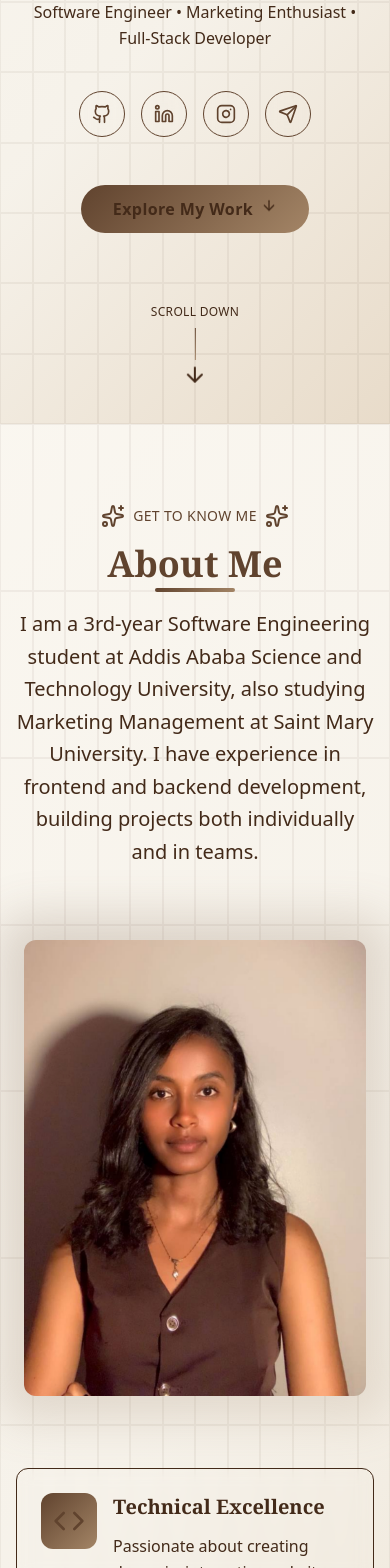
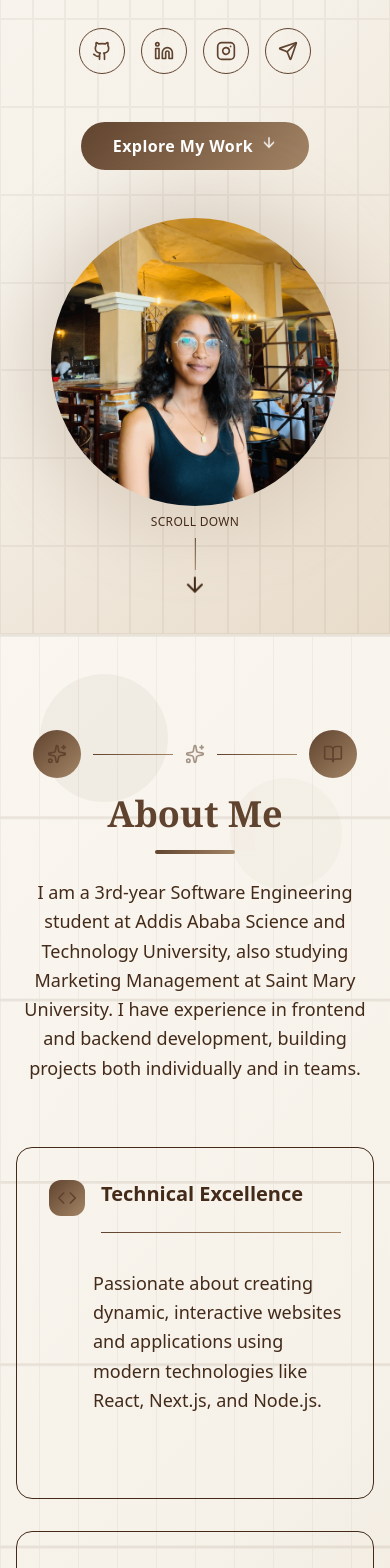
Before and after one commit to BeimnetTadesse/BeimnetTadesse_Portfolio, a Next.js app: page / in a window 390 px wide. Shown: the part 420-1988 px from the top of the page. Built offline with nearby package versions, Linux system fonts and the light colour scheme.

Commit message:
edited the buttons in all pages

```diff
--- a/components/about-section.tsx
+++ b/components/about-section.tsx
@@ -1,152 +1,133 @@
-import { GraduationCap, Code, TrendingUp, Sparkles, Target, BookOpen } from "lucide-react"
+"use client";
+
+import { GraduationCap, Code, TrendingUp, Sparkles, Target, BookOpen } from "lucide-react";
 
 export function AboutSection() {
   const skills = [
     {
       icon: Code,
       title: "Technical Excellence",
-      description: "Passionate about creating dynamic, interactive websites and applications using modern technologies like React, Next.js, and Node.js.",
-      color: "primary",
-      gradient: "bg-gradient-brown"
+      description:
+        "Passionate about creating dynamic, interactive websites and applications using modern technologies like React, Next.js, and Node.js.",
+      gradient: "bg-gradient-brown",
     },
-
-
     {
       icon: GraduationCap,
       title: "Continuous Learning",
-      description: "Currently pursuing dual degrees while actively participating in hackathons and building real-world projects for clients.",
-      color: "accent",
-      gradient: "bg-gradient-hover"
+      description:
+        "Currently pursuing dual degrees while actively participating in hackathons and building real-world projects for clients.",
+      gradient: "bg-gradient-hover",
     },
     {
       icon: TrendingUp,
       title: "Marketing Insight",
-        description: "Learning digital marketing strategies, managing social media accounts, running ads, and analyzing basic metrics to improve online presence and engagement.",
-        color: "accent",
+      description:
+        "Learning digital marketing strategies, managing social media accounts, running ads, and analyzing basic metrics to improve online presence and engagement.",
       gradient: "bg-gradient-brown",
-      }
-  ]
+    },
+  ];
 
   return (
-    <section className="py-20 bg-gradient-warm relative overflow-hidden">
-      {/* Floating Background Elements */}
-      <div className="absolute inset-0 pointer-events-none">
-        <div className="absolute top-20 left-10 w-32 h-32 bg-primary/5 rounded-full animate-float" />
-        <div className="absolute top-40 right-20 w-24 h-24 bg-secondary/5 rounded-full animate-float" style={{ animationDelay: '2s' }} />
-        <div className="absolute bottom-32 left-1/4 w-40 h-40 bg-accent/5 rounded-full animate-float" style={{ animationDelay: '4s' }} />
-        <div className="absolute top-1/2 right-1/3 w-20 h-20 bg-primary/3 rounded-full animate-float" style={{ animationDelay: '1s' }} />
+    <section className="py-24 bg-gradient-warm relative overflow-hidden">
+      {/* Subtle Background Elements */}
+      <div className="absolute inset-0 pointer-events-none opacity-5">
+        <div className="absolute top-10 left-10 w-32 h-32 bg-primary rounded-full animate-float" />
+        <div className="absolute top-36 right-12 w-28 h-28 bg-secondary rounded-full animate-float" style={{ animationDelay: '1s' }} />
+        <div className="absolute bottom-16 left-1/4 w-40 h-40 bg-accent/10 rounded-full animate-float" style={{ animationDelay: '2s' }} />
+      </div>
 
-        {/* Geometric Pattern Overlay */}
-        <div className="absolute inset-0 opacity-5">
-          <div className="grid grid-cols-12 h-full">
-            {Array.from({ length: 144 }).map((_, i) => (
-              <div key={i} className="border border-primary/20" />
-            ))}
+      {/* Geometric Pattern */}
+      <div className="absolute inset-0 opacity-10">
+        <svg className="w-full h-full" viewBox="0 0 100 100" preserveAspectRatio="none">
+          <defs>
+            <pattern id="grid" width="10" height="10" patternUnits="userSpaceOnUse">
+              <path d="M 10 0 L 0 0 0 10" fill="none" stroke="hsl(var(--primary))" strokeWidth="0.3" />
+            </pattern>
+          </defs>
+          <rect width="100" height="100" fill="url(#grid)" />
+        </svg>
       </div>
+
+      <div className="container mx-auto px-4 relative z-10">
+        {/* Header */}
+        <div className="text-center mb-16 animate-slide-up">
+          <div className="flex items-center justify-center gap-3 mb-4">
+            <div className="w-12 h-12 bg-gradient-brown rounded-full flex items-center justify-center animate-pulse-glow">
+              <Sparkles className="h-5 w-5 text-primary" />
+            </div>
+            <div className="h-px bg-gradient-brown flex-1 max-w-20"></div>
+            <Sparkles className="h-5 w-5 text-primary animate-pulse" />
+            <div className="h-px bg-gradient-brown flex-1 max-w-20"></div>
+            <div className="w-12 h-12 bg-gradient-brown rounded-full flex items-center justify-center animate-pulse-glow" style={{ animationDelay: '1s' }}>
+              <BookOpen className="h-5 w-5 text-primary" />
             </div>
           </div>
 
-      <div className="container mx-auto px-4 relative z-10">
-        <div className="text-center mb-16 animate-slide-up">
-          <div className="inline-flex items-center gap-2 mb-4">
-            <Sparkles className="h-6 w-6 text-primary animate-pulse-glow" />
-            <span className="text-sm font-medium text-primary uppercase tracking-wide">Get To Know Me</span>
-            <Sparkles className="h-6 w-6 text-primary animate-pulse-glow" />
-          </div>
-          <h2 className="font-serif text-4xl md:text-5xl font-bold mb-6 text-primary relative">
+          {/* Title + separator line + paragraph */}
+          <h2 className="font-serif text-4xl md:text-5xl font-bold text-primary relative mb-4">
             About Me
-            <div className="absolute -bottom-2 left-1/2 transform -translate-x-1/2 w-20 h-1 bg-gradient-brown rounded-full" />
           </h2>
-          <p className="text-xl text-foreground/80 max-w-3xl mx-auto leading-relaxed">
+          <div className="w-20 h-1 bg-gradient-brown rounded-full mx-auto mb-6" />
+          <p className="text-lg md:text-xl text-foreground max-w-3xl mx-auto leading-relaxed">
             I am a 3rd-year Software Engineering student at Addis Ababa Science and Technology University, also studying
             Marketing Management at Saint Mary University. I have experience in frontend and backend development,
             building projects both individually and in teams.
           </p>
         </div>
 
-        <div className="grid md:grid-cols-2 gap-16 items-center">
-          {/* Enhanced Image Section */}
-          <div className="relative animate-slide-up" style={{ animationDelay: '0.2s' }}>
-            <div className="relative group">
-              {/* Background decoration */}
-              <div className="absolute -inset-4 bg-gradient-brown rounded-3xl blur-xl opacity-20 group-hover:opacity-30 transition-opacity duration-700" />
-              <div className="absolute -inset-2 bg-gradient-card rounded-2xl opacity-50" />
+        {/* Skill Cards */}
+        <div className="flex flex-col md:flex-row gap-8 justify-center items-stretch">
+          {skills.map((skill, index) => (
+            <div
+              key={index}
+              className="group relative flex-1 min-h-[22rem] bg-card/80 rounded-2xl shadow-card hover:shadow-glow border border-border/20 overflow-hidden transition-all duration-500"
+              style={{ animationDelay: `${index * 0.2}s` }}
+            >
+              {/* Subtle shimmer */}
+              <div className="absolute inset-0 opacity-0 group-hover:opacity-100 transition-opacity duration-700">
+                <div className="absolute inset-0 bg-gradient-to-r from-transparent via-primary/10 to-transparent animate-shimmer"></div>
+              </div>
 
-              {/* Main image container */}
-              <div className="relative bg-card rounded-2xl p-2 shadow-card">
-                <img
-                  src="/photo2.png"
-                  alt="Beimnet Ashenafi"
-                  className="rounded-xl w-full max-w-md mx-auto shadow-warm transform transition-transform duration-700 group-hover:scale-105"
-                />
-
-                {/* Shimmer overlay */}
-                <div className="absolute inset-2 rounded-xl overflow-hidden">
-                  <div className="absolute inset-0 bg-gradient-to-r from-transparent via-white/10 to-transparent -translate-x-full group-hover:translate-x-full transition-transform duration-1000 animate-shimmer" />
+              {/* Card Content */}
+              <div className="p-8 flex flex-col h-full justify-between relative z-10">
+                <div className="flex items-start gap-4">
+                  <div className="relative">
+                    <div className={`p-2 ${skill.gradient} rounded-xl shadow-warm animate-pulse-glow`}>
+                      <skill.icon className="h-5 w-5 text-primary" />
                     </div>
                   </div>
 
-              {/* Floating accent elements */}
-              <div className="absolute -top-6 -right-6 w-12 h-12 bg-primary/10 rounded-full animate-pulse-glow" />
-              <div className="absolute -bottom-4 -left-4 w-8 h-8 bg-secondary/10 rounded-full animate-float" />
-            </div>
-          </div>
-
-          {/* Enhanced Info Cards */}
-          <div className="space-y-8">
-            {skills.map((skill, index) => (
-              <div
-                key={index}
-                className="group relative animate-slide-up"
-                style={{ animationDelay: `${0.4 + index * 0.2}s` }}
-              >
-                {/* Background glow effect */}
-                <div className="absolute -inset-2 bg-gradient-to-r from-primary/5 to-secondary/5 rounded-2xl blur-sm opacity-0 group-hover:opacity-100 transition-opacity duration-500" />
-
-                <div className="relative bg-card/80 backdrop-blur-sm rounded-xl shadow-card hover:shadow-glow transition-all duration-500 group-hover:-translate-y-2 border border-border/20 overflow-hidden">
-                  {/* Shimmer effect */}
-                  <div className="absolute inset-0 bg-gradient-to-r from-transparent via-white/5 to-transparent -translate-x-full group-hover:translate-x-full transition-transform duration-1000" />
-
-                  <div className="p-6 relative">
-                    <div className="flex items-start gap-4">
-                      <div className="relative">
-                        <div className={`p-3 ${skill.gradient} rounded-xl shadow-warm group-hover:animate-pulse-glow transition-all duration-300`}>
-                          <skill.icon className="h-8 w-8 text-primary" />
-                        </div>
-                        <div className="absolute -inset-1 bg-gradient-to-r from-primary/20 to-secondary/20 rounded-xl blur opacity-0 group-hover:opacity-100 transition-opacity duration-300" />
-                      </div>
-
                   <div className="flex-1">
-                        <div className="flex items-center gap-2 mb-3">
-                          <h3 className="font-serif text-xl font-semibold text-foreground group-hover:text-primary transition-colors duration-300">
+  <h3 className="text-xl font-semibold text-foreground mb-2">
     {skill.title}
   </h3>
-                          <Target className="h-4 w-4 text-primary/60 opacity-0 group-hover:opacity-100 transition-opacity duration-300" />
-                        </div>
-                        <p className="text-foreground/80 leading-relaxed group-hover:text-foreground transition-colors duration-300">
+
+  {/* Full-width thin separator line, lowered */}
+  <div className="w-full h-px bg-gradient-brown mt-6 mb-7" />
+
+  <p className="pt-2 text-lg text-foreground/80 leading-relaxed -mx-2">
   {skill.description}
 </p>
 </div>
-                    </div>
+
                 </div>
 
                 {/* Bottom accent line */}
-                  <div className="h-1 bg-gradient-brown transform scale-x-0 group-hover:scale-x-100 transition-transform duration-500 origin-left" />
+                <div className="h-1 bg-gradient-brown mt-6 transform scale-x-0 group-hover:scale-x-100 transition-transform duration-500 origin-left" />
               </div>
             </div>
           ))}
         </div>
-        </div>
 
-        {/* Bottom decorative element */}
+        {/* Bottom Decorative Element */}
         <div className="flex justify-center mt-16 animate-slide-up" style={{ animationDelay: '1s' }}>
           <div className="flex items-center gap-4">
             <div className="w-12 h-px bg-gradient-brown" />
-            <BookOpen className="h-6 w-6 text-primary animate-pulse-glow" />
+            <Code className="h-6 w-6 text-primary animate-pulse-glow" />
             <div className="w-12 h-px bg-gradient-brown" />
           </div>
         </div>
       </div>
     </section>
-  )
+  );
 }
--- a/components/hero-section.tsx
+++ b/components/hero-section.tsx
@@ -44,12 +44,16 @@ export function HeroSection() {
   }) => (
     <button
       onClick={onClick}
-      className="group relative flex items-center px-8 py-3 rounded-full bg-gradient-brown text-primary-foreground font-semibold tracking-wide shadow-warm hover:shadow-glow transition-all duration-500 transform hover:-translate-y-1 hover:scale-105 overflow-hidden"
+      className="group relative flex items-center px-8 py-3 rounded-full
+        bg-gradient-brown text-white font-semibold tracking-wide
+        shadow-warm hover:shadow-glow
+        transition-all duration-500 transform hover:-translate-y-1 hover:scale-105 overflow-hidden"
     >
       <div className="absolute inset-0 bg-gradient-to-r from-transparent via-white/20 to-transparent -translate-x-full group-hover:translate-x-full transition-transform duration-700" />
       <div className="relative z-10 flex items-center">{children}</div>
     </button>
   );
+
 
   return (
     <section className="min-h-screen flex items-center justify-center bg-gradient-warm relative overflow-hidden pt-24 pb-32 md:pb-0">
@@ -151,19 +155,18 @@ export function HeroSection() {
               </PrimaryButton>
             </div>
           </div>
+
           <div
-            className="hidden md:flex justify-end items-start animate
-
--slide-up"
+  className="flex justify-center md:justify-end items-center animate-slide-up"
   style={{ animationDelay: "1s" }}
 >
-            <div className="relative group">
+  <div className="relative group w-72 sm:w-80 md:w-[450px] h-72 sm:h-80 md:h-[450px]">
     <div className="absolute -inset-6 bg-gradient-brown rounded-full blur-2xl opacity-20 group-hover:opacity-30 transition-opacity duration-700" />
     <div className="absolute -inset-4 bg-gradient-card rounded-full opacity-30" />
-              <div className="relative w-[450px] h-[450px] rounded-full shadow-glow overflow-hidden">
+    <div className="relative w-full h-full rounded-full shadow-glow overflow-hidden">
       <div className="absolute inset-0 rounded-full bg-brown/20 blur-3xl transition-transform duration-500 group-hover:translate-x-2 group-hover:translate-y-1" />
       <img
-                  src="/photo.png"
+        src="/newphoto.png"
         alt="Beimnet Tadesse"
         className="relative w-full h-full object-cover transform transition-transform duration-700 group-hover:scale-110"
       />
@@ -177,6 +180,9 @@ export function HeroSection() {
     />
   </div>
 </div>
+
+
+
         </div>
       </div>
       <div
--- a/components/projects-section.tsx
+++ b/components/projects-section.tsx
@@ -1,4 +1,4 @@
-"use client"
+"use client";
 
 import { ExternalLink, Github, Sparkles, Star, Rocket, Zap, Target } from "lucide-react"
 
@@ -38,9 +38,10 @@ export function ProjectsSection() {
       className={`group relative flex items-center justify-center gap-2 px-4 py-2 rounded-md text-sm font-medium transition-all duration-500 overflow-hidden ${
         outline
           ? "border border-primary text-primary bg-transparent hover:bg-gradient-brown hover:text-primary-foreground hover:scale-105"
-          : "bg-gradient-brown text-primary-foreground hover:shadow-glow hover:scale-105"
+          : "bg-gradient-brown text-white hover:shadow-glow hover:scale-105"
       }`}
     >
+      {/* Shimmer effect */}
       <div className="absolute inset-0 bg-gradient-to-r from-transparent via-white/20 to-transparent -translate-x-full group-hover:translate-x-full transition-transform duration-700" />
       <span className="relative z-10 flex items-center gap-2">{children}</span>
     </a>
```
Also changed, not shown: components/contact-section.tsx (+6 -12 lines), components/navigation.tsx (+2 -11 lines), public/newphoto.png (added), public/photo2.png (deleted). Lines whose indentation alone changed are shown as unchanged.
